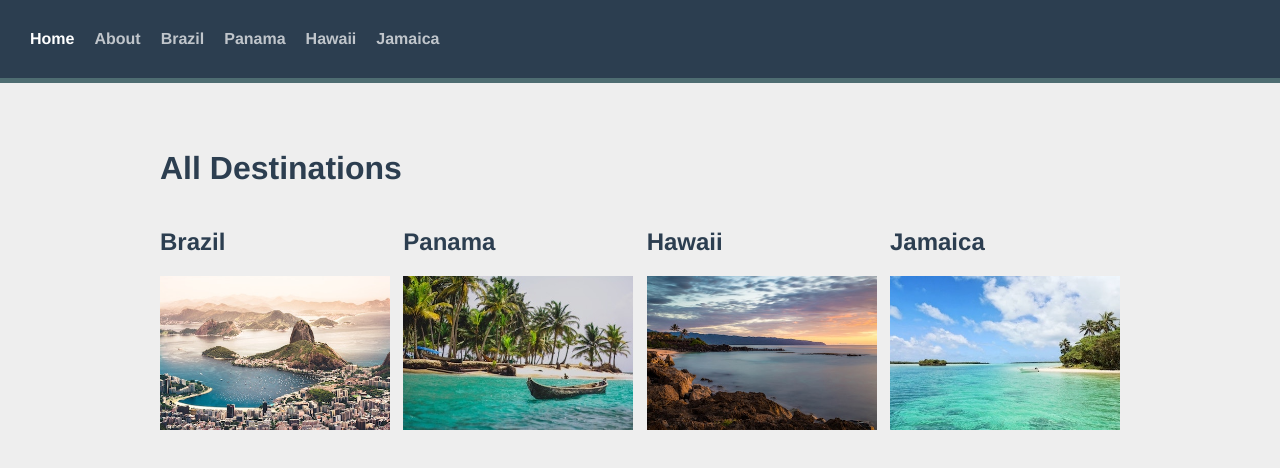
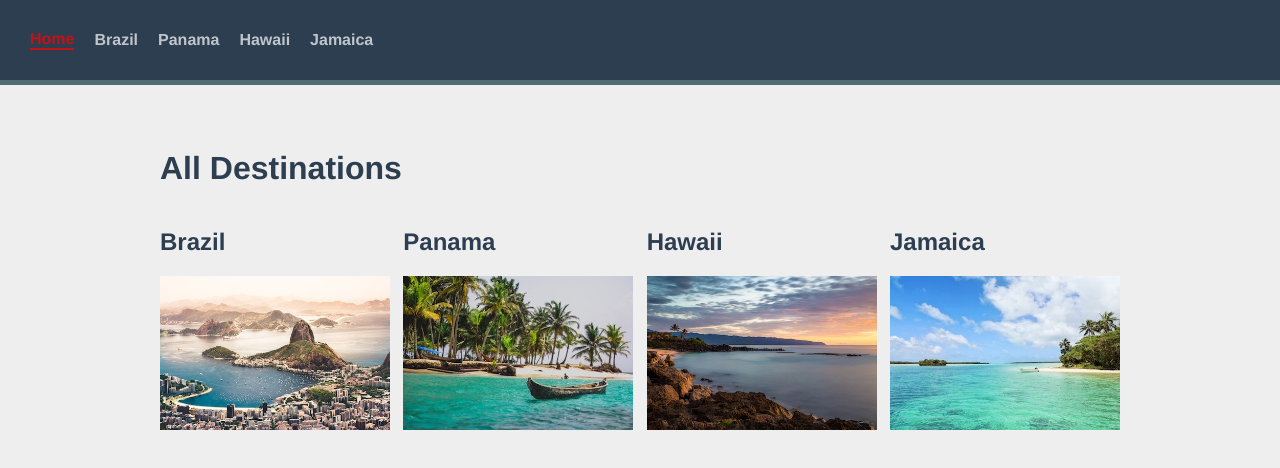
Before and after one commit to VirithHeang12/vue-router, a Vue app: page / in a window 1280 px wide. Shown: the top 468 px of the page. Built offline with nearby package versions, Linux system fonts and the light colour scheme.

Commit message:
add navigation component and destination detail view; refactor App.vue to use TheNavigation

```diff
--- a/src/App.vue
+++ b/src/App.vue
@@ -1,13 +1,6 @@
 <template>
   <div class="home">
-
-    <div id="nav">
-      <router-link to="/">Home</router-link>
-      <router-link to="/about">About</router-link>
-      <router-link v-for="destination in destinations" :to="destination.slug" :key="destination.id">
-        {{ destination.name }}
-      </router-link>
-    </div>
+    <the-navigation></the-navigation>
     <div class="container">
       <router-view></router-view>
     </div>
@@ -15,11 +8,7 @@
 </template>
 
 <script setup>
-import sourceData from '@/data.json'
-import { ref } from 'vue'
-
-const destinations = ref(sourceData.destinations);
-
+import TheNavigation from '@/components/TheNavigation.vue'
 </script>
 
 
--- /dev/null
+++ b/src/components/TheNavigation.vue
@@ -0,0 +1,23 @@
+<template>
+    <div id="nav">
+        <router-link to="/">Home</router-link>
+        <router-link v-for="destination in destinations"
+            :to="{ name: 'destination.show', params: { destination: destination.id } }" :key="destination.id">
+            {{ destination.name }}
+        </router-link>
+    </div>
+</template>
+
+<script setup>
+import sourceData from '@/data.json'
+import { ref } from 'vue'
+
+const destinations = ref(sourceData.destinations);
+</script>
+
+<style scoped>
+#nav .vue-school-active-link {
+    color: red;
+    border-bottom: 2px solid red;
+}
+</style>
--- a/src/router/index.js
+++ b/src/router/index.js
@@ -3,6 +3,7 @@ import HomeView from '../views/HomeView.vue'
 
 const router = createRouter({
   history: createWebHistory(import.meta.env.BASE_URL),
+  linkActiveClass: 'vue-school-active-link',
   routes: [
     {
       path: '/',
@@ -28,6 +29,11 @@ const router = createRouter({
       path: '/panama',
       name: 'panama',
       component: () => import('../views/PanamaView.vue'),
+    },
+    {
+      path: '/destinations/:destination',
+      name: 'destination.show',
+      component: () => import('../views/DestinationShowView.vue'),
     }
   ],
 })
--- /dev/null
+++ b/src/views/DestinationShowView.vue
@@ -0,0 +1,22 @@
+<template>
+    <section class="destination">
+        <h1>{{ destination.name }}</h1>
+        <div class="destination-details">
+            <img :src="`/images/${destination.image}`" :alt="destination.description">
+            <p>{{ destination.description }}</p>
+        </div>
+    </section>
+</template>
+
+<script setup>
+import sourceData from '@/data.json'
+import { computed, ref } from 'vue'
+import { useRoute } from 'vue-router'
+
+const route = useRoute();
+const destinations = ref(sourceData.destinations);
+
+const destination = computed(() => {
+    return destinations.value.find(destination => destination.id === +route.params.destination);
+});
+</script>
```
